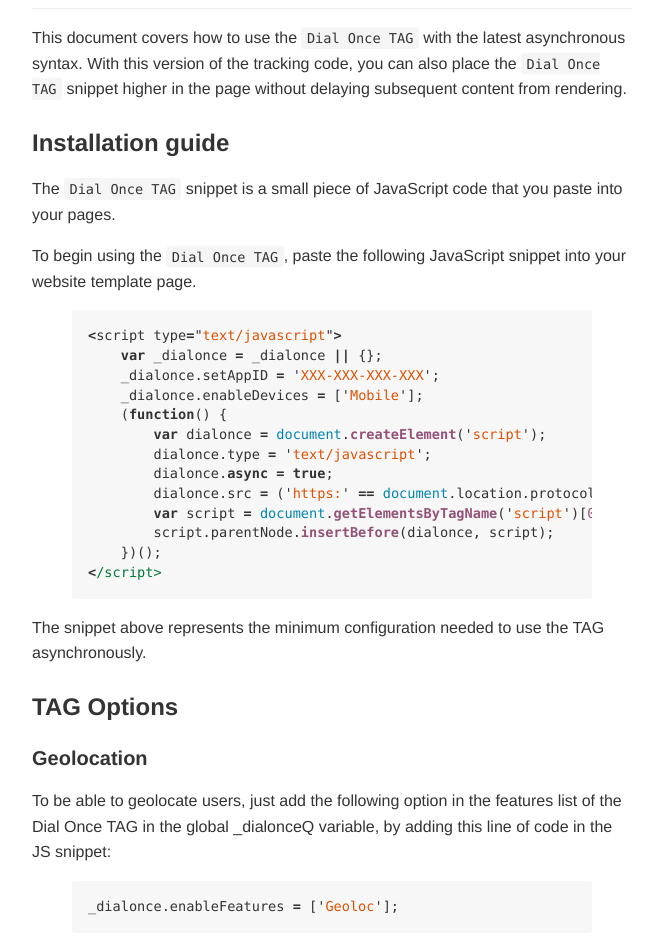
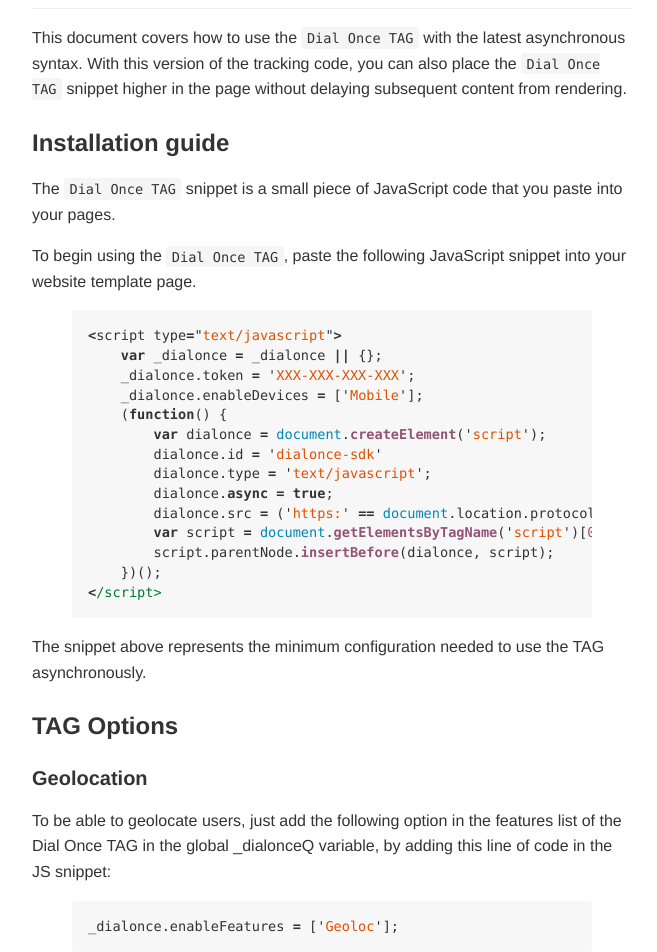
Before and after one commit to dialonce/dialonce.github.io, a Jekyll site: the page built from javascript/howto/index.md, in a window 1280 px wide. Shown: the part 373-1325 px from the top of the page, without its empty margins (308-965 px from the left). Built offline with Jekyll 4.4.1, drawn with Linux system fonts in a browser that asks for light colours.

Commit message:
Updating the documentation of the JS SDK

```diff
--- a/javascript/howto/index.md
+++ b/javascript/howto/index.md
@@ -18,13 +18,14 @@ To begin using the `Dial Once TAG`, paste the following JavaScript snippet into
 {% highlight javascript %}
 <script type="text/javascript">
     var _dialonce = _dialonce || {};
-    _dialonce.setAppID = 'XXX-XXX-XXX-XXX';
+    _dialonce.token = 'XXX-XXX-XXX-XXX';
     _dialonce.enableDevices = ['Mobile'];
     (function() {
         var dialonce = document.createElement('script');
+        dialonce.id = 'dialonce-sdk'
         dialonce.type = 'text/javascript';
         dialonce.async = true;
-        dialonce.src = ('https:' == document.location.protocol ? 'https://' : 'http://') + 'd3ayv6nsn4rwn3.cloudfront.net/js/dialonce.js';
+        dialonce.src = ('https:' == document.location.protocol ? 'https://' : 'http://') + 'd3ayv6nsn4rwn3.cloudfront.net/js/dialonce.min.js';
         var script = document.getElementsByTagName('script')[0];
         script.parentNode.insertBefore(dialonce, script);
     })();
```
